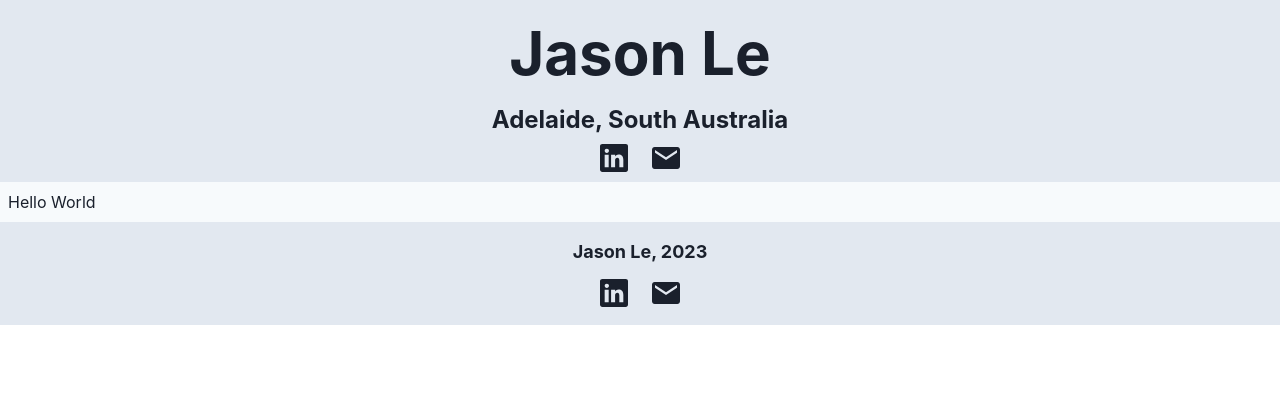
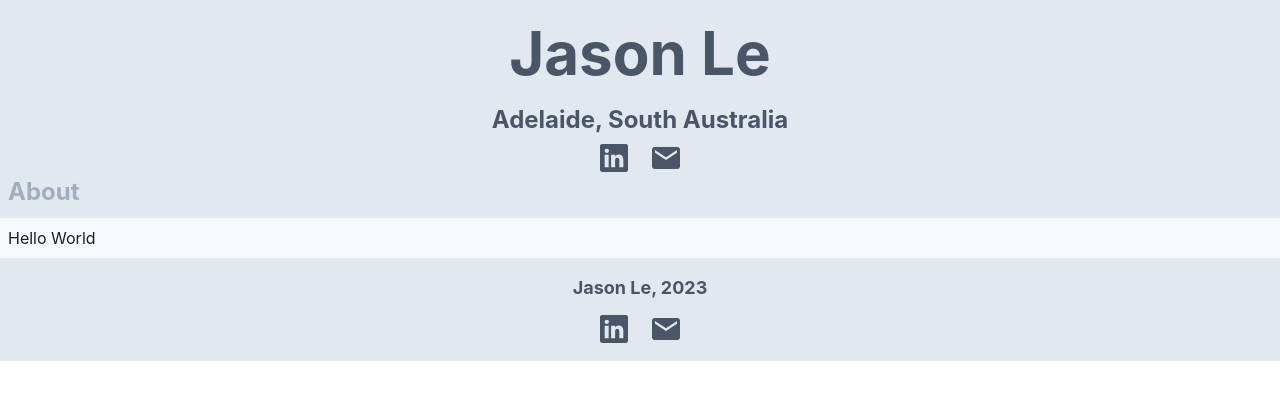
Before and after one commit to JasonLee0404/Resume, a React (Create React App) app: page / in a window 1280 px wide. Shown: the top 400 px of the page. Built offline with nearby package versions, Linux system fonts and the light colour scheme.

Commit message:
changed color

```diff
--- a/src/components/organisms/footer.component.tsx
+++ b/src/components/organisms/footer.component.tsx
@@ -13,7 +13,7 @@ const Footer: React.FC<FooterProps> = ( FooterProps ) => {
         <Box bg='white' w='100%' backgroundColor='gray.200' padding='2'>
             <Center>
                 <VStack spacing={1}>
-                    <Text fontSize='lg' fontWeight='bold' mt='2'>
+                    <Text fontSize='lg' fontWeight='bold' mt='2' color='gray.600'>
                         Jason Le, 2023
                     </Text>
                     <Box mt='2' mb='2'>
--- a/src/components/organisms/header.component.tsx
+++ b/src/components/organisms/header.component.tsx
@@ -1,4 +1,4 @@
-import { Box, Center, HStack, Text, VStack } from "@chakra-ui/react";
+import { Box, Center, HStack, Link, Text, VStack } from "@chakra-ui/react";
 import SocialMediaIcons from "./socialMediaIcons.component";
 
 interface HeaderProps {
@@ -12,14 +12,20 @@ const Header: React.FC<HeaderProps> = ( HeaderProps ) => {
                 <Center>
                     <HStack spacing={10}>
                         <VStack spacing={1}>
-                            <Text fontSize='6xl' fontWeight='bold'>Jason Le</Text>
-                            <Text fontSize='2xl' fontWeight='bold'>Adelaide, South Australia</Text>
+                            <Text fontSize='6xl' fontWeight='bold' color='gray.600'>Jason Le</Text>
+                            <Text fontSize='2xl' fontWeight='bold' color='gray.600'>Adelaide, South Australia</Text>
                             <Box>
                                 <SocialMediaIcons/>
                             </Box>
                         </VStack>
                     </HStack>
                 </Center>
+                <HStack>
+                    <Link href='mailto:longle14231@gmail.com'>
+                        <Text fontSize='2xl' fontWeight='bold' color='gray.400'>About</Text>
+                    </Link>
+
+                </HStack>
             </Box>
         </>
     );
--- a/src/components/organisms/mainContent.component.tsx
+++ b/src/components/organisms/mainContent.component.tsx
@@ -8,7 +8,7 @@ const MainContent: React.FC<MainContentProps> = ( MainContentProps ) => {
 
     return (
         <>
-            <Box bg='white' w='100%' backgroundColor='gray.50' padding='2'>
+            <Box flex='1' bg='white' w='100%' backgroundColor='gray.50' padding='2'>
                 Hello World
             </Box>
         </>
--- a/src/components/organisms/socialMediaIcons.component.tsx
+++ b/src/components/organisms/socialMediaIcons.component.tsx
@@ -10,11 +10,11 @@ const SocialMediaIcons: React.FC<SocialMediaIconsProps> = ( SocialMediaIcons ) =
         <>
             <HStack spacing={5}>
                 <Tooltip label='https://www.linkedin.com/in/jasonle1402/'>
-                    <Link href='https://www.linkedin.com/in/jasonle1402/'><IoLogoLinkedin size={32}/></Link>
+                    <Link href='https://www.linkedin.com/in/jasonle1402/' color='gray.600'><IoLogoLinkedin size={32}/></Link>
                 </Tooltip>
 
                 <Tooltip label='longle14231@gmail.com'>
-                    <Link href='mailto:longle14231@gmail.com'><IoMdMail size={32}/></Link>
+                    <Link href='mailto:longle14231@gmail.com' color='gray.600'><IoMdMail size={32}/></Link>
                 </Tooltip>
 
             </HStack>
```
